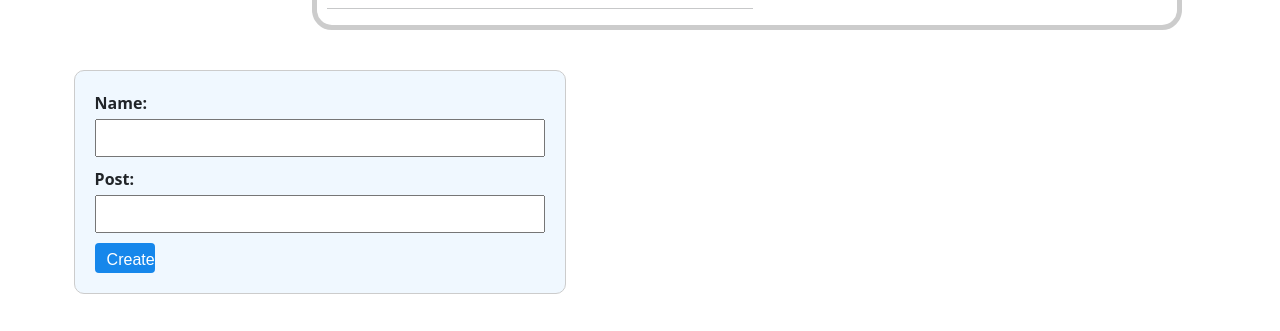
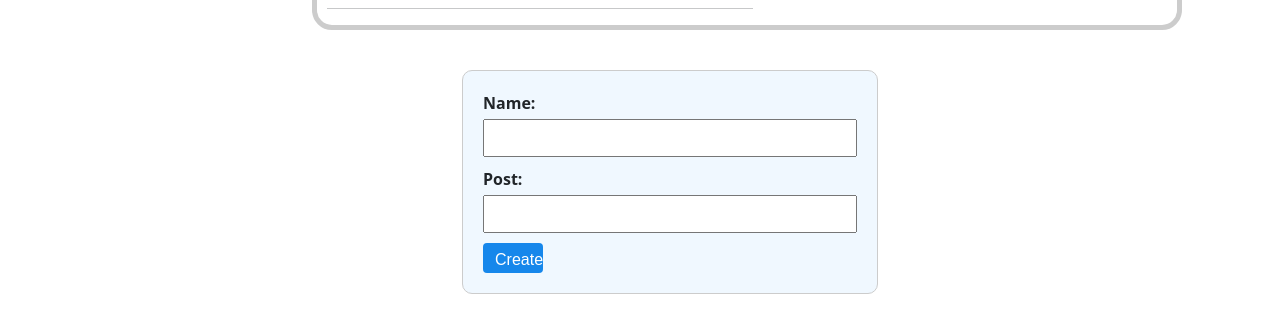
Before and after one commit to outtasight1010/SocialFeedProject, a React (Create React App) app: page / in a window 1280 px wide. Shown: the part 1766-2097 px from the top of the page. Before the commit the page ends 2060 px from the top, so only its background shows below. Built offline with nearby package versions, Linux system fonts and the light colour scheme.

Commit message:
Update UserPost.css
centering post form

```diff
--- a/src/Components/UserPosts/UserPost.css
+++ b/src/Components/UserPosts/UserPost.css
@@ -7,6 +7,9 @@
   border: 1px solid #ccc;
   border-radius: 10px;
   background-color: aliceblue;
+  margin-left: 450px;
+  margin-right: -250px;
+  margin-bottom: 40px;
 }
 
 .user-post label {
```
